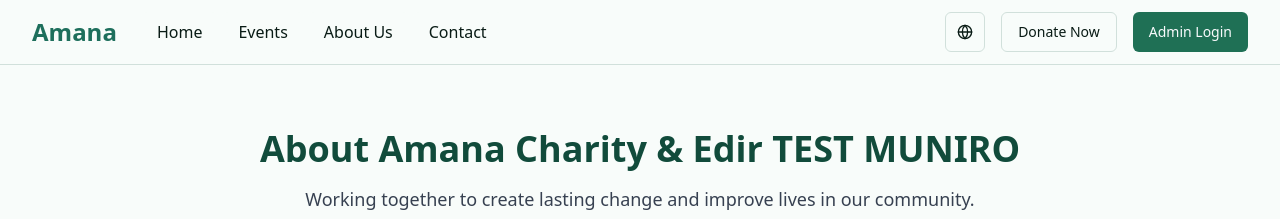
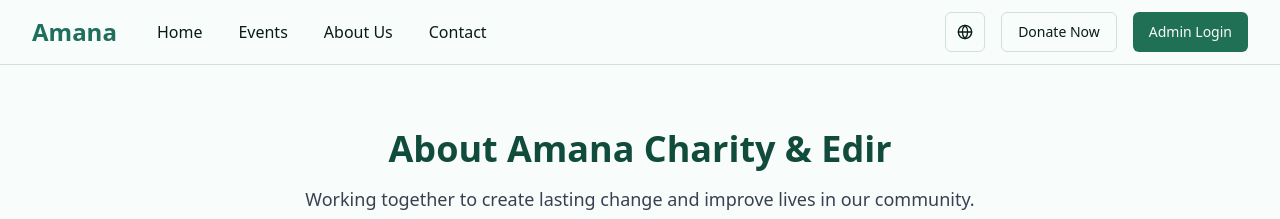
Before and after one commit to Ink-of-Islam-Developers/amana-charity-hub, a React (Vite) app: page /about in a window 1280 px wide. Shown: the top 219 px of the page. Built offline with nearby package versions, Linux system fonts and the light colour scheme.

Commit message:
done url info included v5

```diff
--- a/src/components/about/AboutSection.tsx
+++ b/src/components/about/AboutSection.tsx
@@ -7,7 +7,7 @@ const AboutSection = () => {
       <div className="container mx-auto px-4">
         <div className="text-center mb-16">
           <h2 className="text-3xl md:text-4xl font-bold text-amana-dark mb-4">
-            About Amana Charity & Edir TEST MUNIRO
+            About Amana Charity & Edir
           </h2>
           <p className="text-lg text-gray-700 max-w-2xl mx-auto">
             Working together to create lasting change and improve lives in our
```
